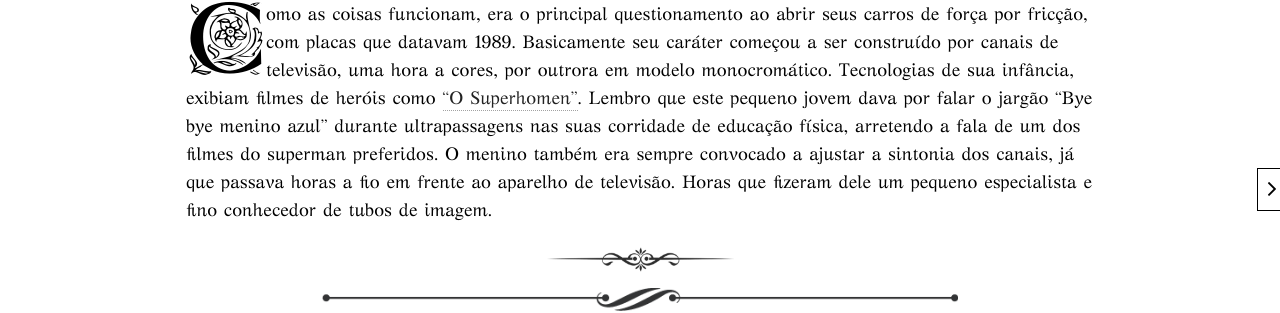
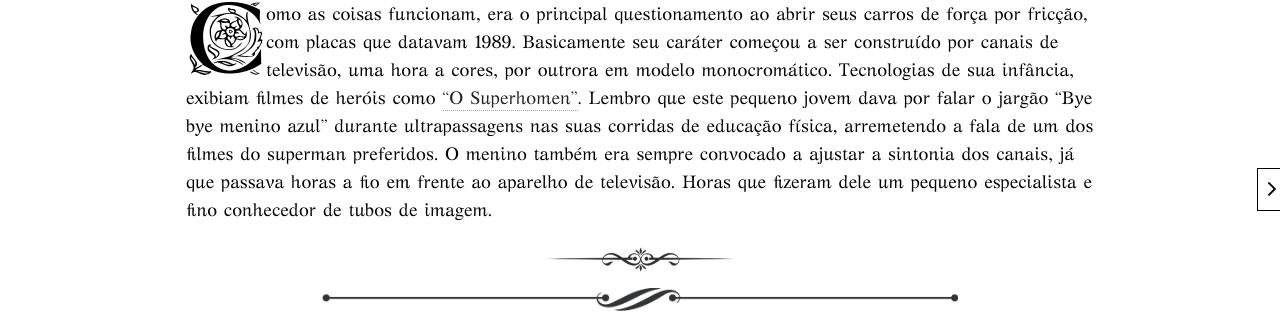
Before and after one commit to Agt-Morgu5/agt-morgu5.github.io, a Jekyll site: the page built from _posts/blog/views/2015-11-14-no-more-flags.md, in a window 1280 px wide. Shown: the part 970-1283 px from the top of the page. Built offline with Jekyll 4.4.1, drawn with Linux system fonts in a browser that asks for light colours; nearby versions of some CDN libraries; comment, search, counter and statistics services are not loaded.

Commit message:
Update 2015-11-14-no-more-flags.md

```diff
--- a/_posts/blog/views/2015-11-14-no-more-flags.md
+++ b/_posts/blog/views/2015-11-14-no-more-flags.md
@@ -13,7 +13,7 @@
 
 <span class="dcap">E</span>ra apenas um garoto ambulante arrastando um saco batido pelo tempo de brinquedos velhos, sujos, quebrados e esquecidos. Procurando algum sentido no ["O fim de quase todas as coisas"](https://tipoquarentaedois.blogspot.com.br/2013/11/o-fim-de-quase-todas-as-coisas-abu.html){:target="_blank"}, um conto escrito por alguém muito importante, e sentido por ter feito tais estragos. Seu olhar era um azul gélido, e poderia jurar que até o ar em sua volta acompanhava essa pequena variação de temperatura, procurando algum sentido em tais estragos. Seu olhar também era por horas raivoso e brilhante como esmeraldas dentro de um cão, que apanhava sem quaisquer motivos, ao qual indicava uma rotina de tortura por algo que deixara de fazer. Geralmente alguma obrigação doméstica, ou a falta de compromisso com a alimentação de alguma das feras da propriedade. Que fora tão fiel como ouvinte, como saco de pancadas, sempre mudo engolindo as próprias lágrimas, as quais já tinham um desvio de rota como padrão, escorriam de um sabor metálico ao seu estômago, ao invés de aliviar a pressão de tantos medos de seu pequeno coração.
 
-<span class="dcap">C</span>omo as coisas funcionam, era o principal questionamento ao abrir seus carros de força por fricção, com placas que datavam 1989. Basicamente seu caráter começou a ser construído por canais de televisão, uma hora a cores, por outrora em modelo monocromático. Tecnologias de sua infância, exibiam filmes de heróis como ["O Superhomen"](https://pt.wikipedia.org/wiki/Superman#1989-1999:_Morte.2C_Retorno.2C_casamento_e_a_influ.C3.AAncia_de_John_Byrne){:target="_blank"}. Lembro que este pequeno jovem dava por falar o jargão "Bye bye menino azul" durante ultrapassagens nas suas corridade de educação física, arretendo a fala de um dos filmes do superman preferidos. O menino também era sempre convocado a ajustar a sintonia dos canais, já que passava horas a fio em frente ao aparelho de televisão. Horas que fizeram dele um pequeno especialista e fino conhecedor de tubos de imagem.
+<span class="dcap">C</span>omo as coisas funcionam, era o principal questionamento ao abrir seus carros de força por fricção, com placas que datavam 1989. Basicamente seu caráter começou a ser construído por canais de televisão, uma hora a cores, por outrora em modelo monocromático. Tecnologias de sua infância, exibiam filmes de heróis como ["O Superhomen"](https://pt.wikipedia.org/wiki/Superman#1989-1999:_Morte.2C_Retorno.2C_casamento_e_a_influ.C3.AAncia_de_John_Byrne){:target="_blank"}. Lembro que este pequeno jovem dava por falar o jargão "Bye bye menino azul" durante ultrapassagens nas suas corridas de educação física, arremetendo a fala de um dos filmes do superman preferidos. O menino também era sempre convocado a ajustar a sintonia dos canais, já que passava horas a fio em frente ao aparelho de televisão. Horas que fizeram dele um pequeno especialista e fino conhecedor de tubos de imagem.
 
 <div class="text-divider"></div>
 
```
